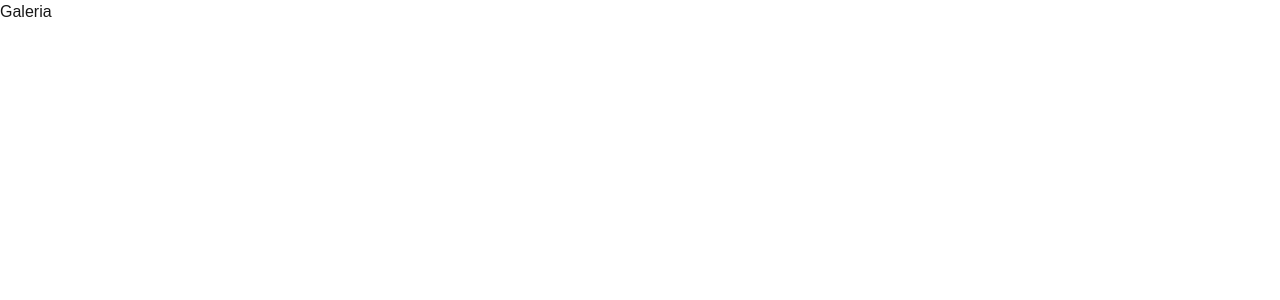
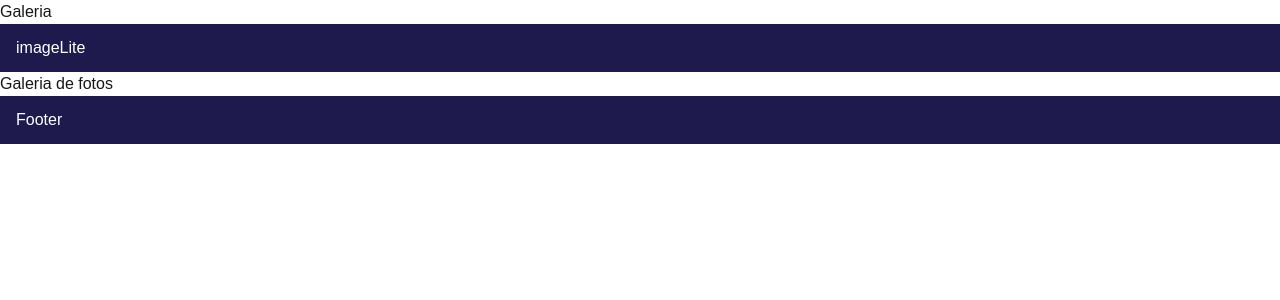
Before and after one commit to Kellen-aguiar/Image-kellen, a Next.js app in the folder imagelite/: page /galeria in a window 1280 px wide. Shown: the top 300 px of the page. Built offline with nearby package versions, Linux system fonts and the light colour scheme.

Commit message:
componentes tamplate

```diff
--- a/imagelite/app/components/PrimeiroComponente.tsx
+++ b/imagelite/app/components/PrimeiroComponente.tsx
@@ -1,15 +1,27 @@
 'use client';
-export function PrimeiroComponente(){
 
-  function clique(){
-  //  console.log("Você clicou no botão!");
-  alert("Você clicou no botão!");
+interface PrimeiroComponenteProps{
+  mensagem : string;
+  mensagemBotao?: string; //Propriedade opcional
+}
+
+export const PrimeiroComponente = ({mensagem, mensagemBotao}: PrimeiroComponenteProps) => {
+
+//  function clique(){
+//    console.log("Você clicou no botão!");
+//    alert("Você clicou no botão!");
+//  }
+
+  const clique = () => {
+    console.log("Você clicou no botão!");
+    alert("Você clicou no botão!");
   }
 
-    return(
+  return(
     <div>
       <h1>Primeiro Componente</h1>
       <button onClick={clique}>Clique aqui</button>
+
     </div>
   );
 }
--- /dev/null
+++ b/imagelite/app/components/Template.tsx
@@ -0,0 +1,35 @@
+import React from "react";
+
+interface TemplateProps{
+    children: React.ReactNode;
+
+}
+export const Template : React.FC <TemplateProps> = ({ children }: TemplateProps) => {
+    return(
+        <>
+        <Header/>
+        {children}
+        <Footer />
+        </>
+    );
+}
+
+const Header: React.FC = () => {
+    return(
+        <header className="bg-indigo-950 text-white py-3">
+        <div className="container mx-auto px-4 flex justify-between items-center px-4">
+            <h1>imageLite</h1>
+            </div>
+            </header>
+    );
+}
+
+const Footer: React.FC = () => {
+    return(
+        <footer className="bg-indigo-950 text-white py-3">
+        <div className="container mx-auto px-4 flex justify-between items-center px-4">
+            <h1>Footer</h1>
+            </div>
+            </footer>
+    );
+}
--- a/imagelite/app/galeria/page.tsx
+++ b/imagelite/app/galeria/page.tsx
@@ -1,7 +1,12 @@
+import { Template } from "../components/Template";
+
 export default function Galeria() {
   return (
     <main>
       <h1>Galeria</h1>
+      <Template>
+        <h1>Galeria de fotos</h1>
+      </Template>
     </main>
   )
 }
--- a/imagelite/app/page.tsx
+++ b/imagelite/app/page.tsx
@@ -1,3 +1,4 @@
+import { PrimeiroComponente } from "./components/PrimeiroComponente";
 
 
 export default function Home() {
@@ -5,6 +6,8 @@
     <div>
       <main>
         <h1>Welcome to Next.js!</h1>
+        <PrimeiroComponente mensagem= "Olá mundo"/>
+        <PrimeiroComponente mensagemBotao="Primeiro botão selecionado" mensagem={""}/>
       </main>
     </div>
 
```
Also changed, not shown: imagelite/app/formulario/page.tsx (+5 -3 lines), 1 other file (tests, documents, lock files or other folders).
